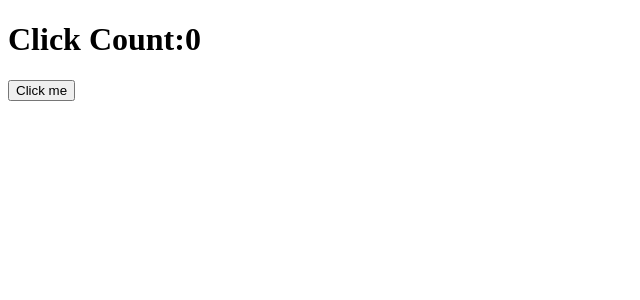
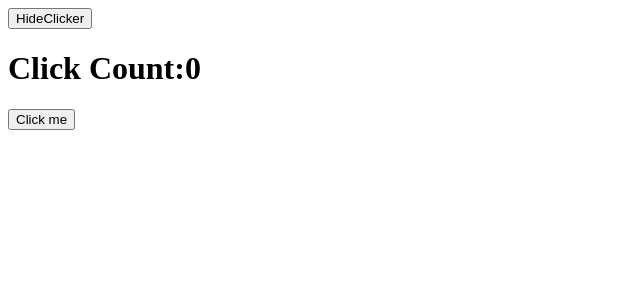
Before and after one commit to Sandesh567/basic-react-application, a React (Vite) app: page / in a window 1280 px wide. Shown: the top 300 px of the page, without its empty margins (0-640 px from the left). Built offline with nearby package versions, Linux system fonts and the light colour scheme.

Commit message:
Toogle the clicker.

```diff
--- a/src/App.jsx
+++ b/src/App.jsx
@@ -1,9 +1,19 @@
+import { useState } from "react";
 import Clicker from "./Clicker";
 
 export default function () {
+  const [hasClicker, setHasClicker] = useState(true);
+
+  const toggleClick = () => {
+    setHasClicker(!hasClicker);
+  };
+
   return (
     <>
-      <Clicker />
+      <button onClick={toggleClick}>
+        {hasClicker ? "Hide" : "Show"}Clicker
+      </button>
+      {hasClicker && <Clicker />}
     </>
   );
 }
```
